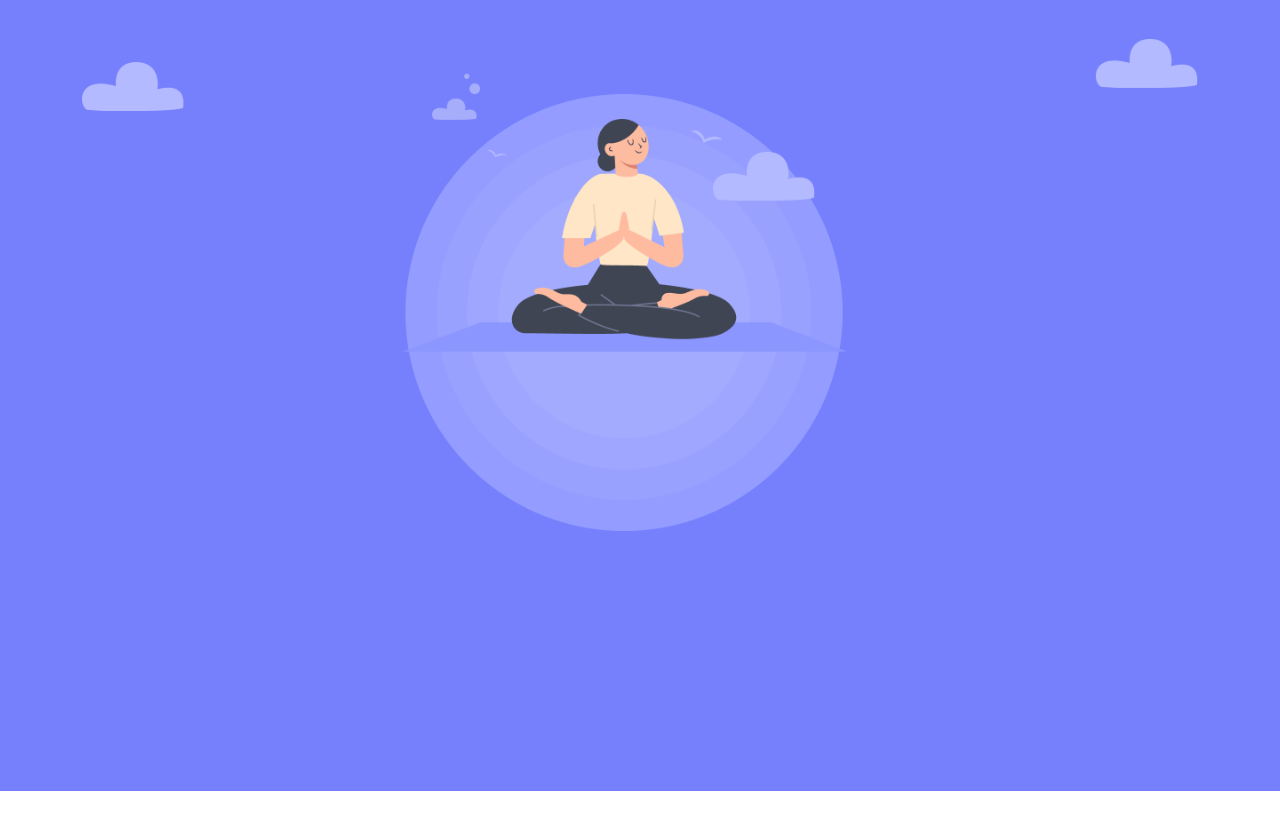
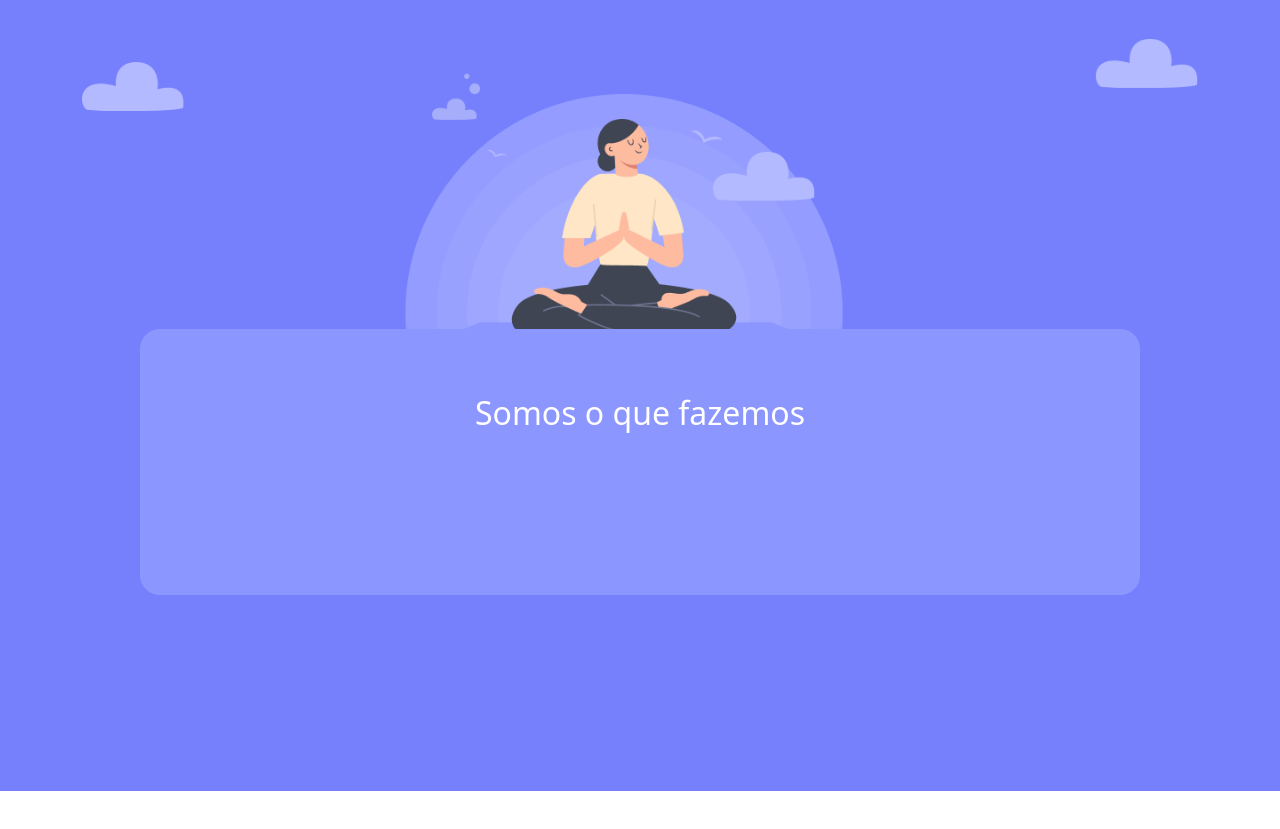
Before and after one commit to eduardobaptist/silent-moon, a plain HTML site: page index.html in a window 1280 px wide. Shown: the part 67-896 px from the top of the page. Before the commit the page ends 858 px from the top, so only its background shows below. Drawn offline with nearby package versions, Linux system fonts and the light colour scheme.

Commit message:
add div com slogan (merge do fork)

```diff
--- a/assets/css/index.css
+++ b/assets/css/index.css
@@ -27,3 +27,18 @@ main{
 .btn-entrar:hover{
     background-color: #eecd95;
 }
+
+
+#imgbage{
+    position: relative;
+    top: -250px;
+}
+.text-overlay {
+    position: absolute;
+    top: 60%;
+    left: 50%;
+    transform: translate(-50%, -50%);
+    color: white;
+    font-size: 2em;
+    pointer-events: none; /* Para garantir que o texto não interfira em cliques na imagem */
+}
--- a/index.html
+++ b/index.html
@@ -35,6 +35,11 @@
         <div class="main-2 container d-flex justify-content-center">
             <img src="assets/img/mulher-meditando.png" class="img-fluid pt-5">
         </div>
+
+        <div class="main-3 container d-flex justify-content-center" id="LoginRegistro">
+          <img id="imgbage" src="assets/img/Base-do-chao.png" class="img-fluid pt-5">
+          <h1 class="text-overlay">Somos o que fazemos</h1>
+        </div>
     </main>
 
     <footer>
```
Also changed, not shown: assets/img/Base-do-chao.png (added), 1 other file.
